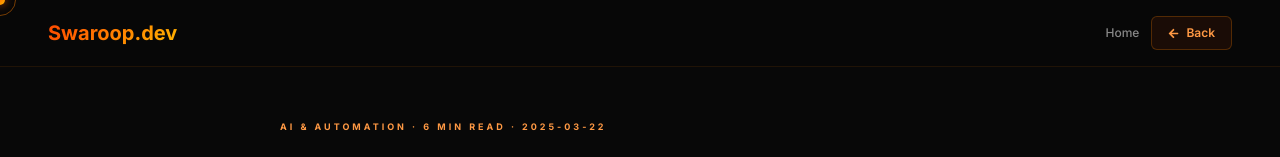
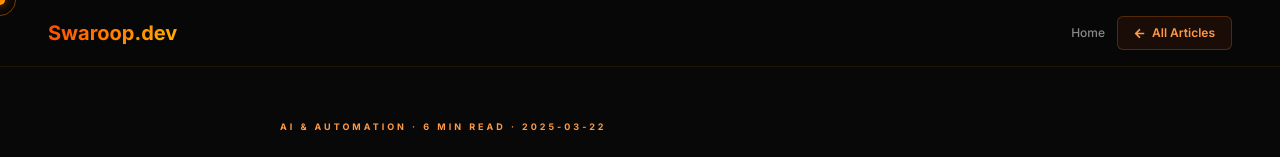
Before and after one commit to Swappy514/swaroop-portfolio, a Next.js app: page /blog/ai-tools-dev-speed in a window 1280 px wide. Shown: the top 157 px of the page. Built offline with nearby package versions, Linux system fonts and the light colour scheme.

Commit message:
Configure individual MDX posts to route back to the main blog directory

```diff
--- a/app/blog/[slug]/page.tsx
+++ b/app/blog/[slug]/page.tsx
@@ -20,7 +20,7 @@ export default async function BlogPostPage({
   return (
     <>
       <CustomCursor />
-      <BlogNavbar showBack={true} />
+      <BlogNavbar showBack={true} backLabel="All Articles" backHref="/blog" />
       <main
         style={{
           background: "#080808",
```
